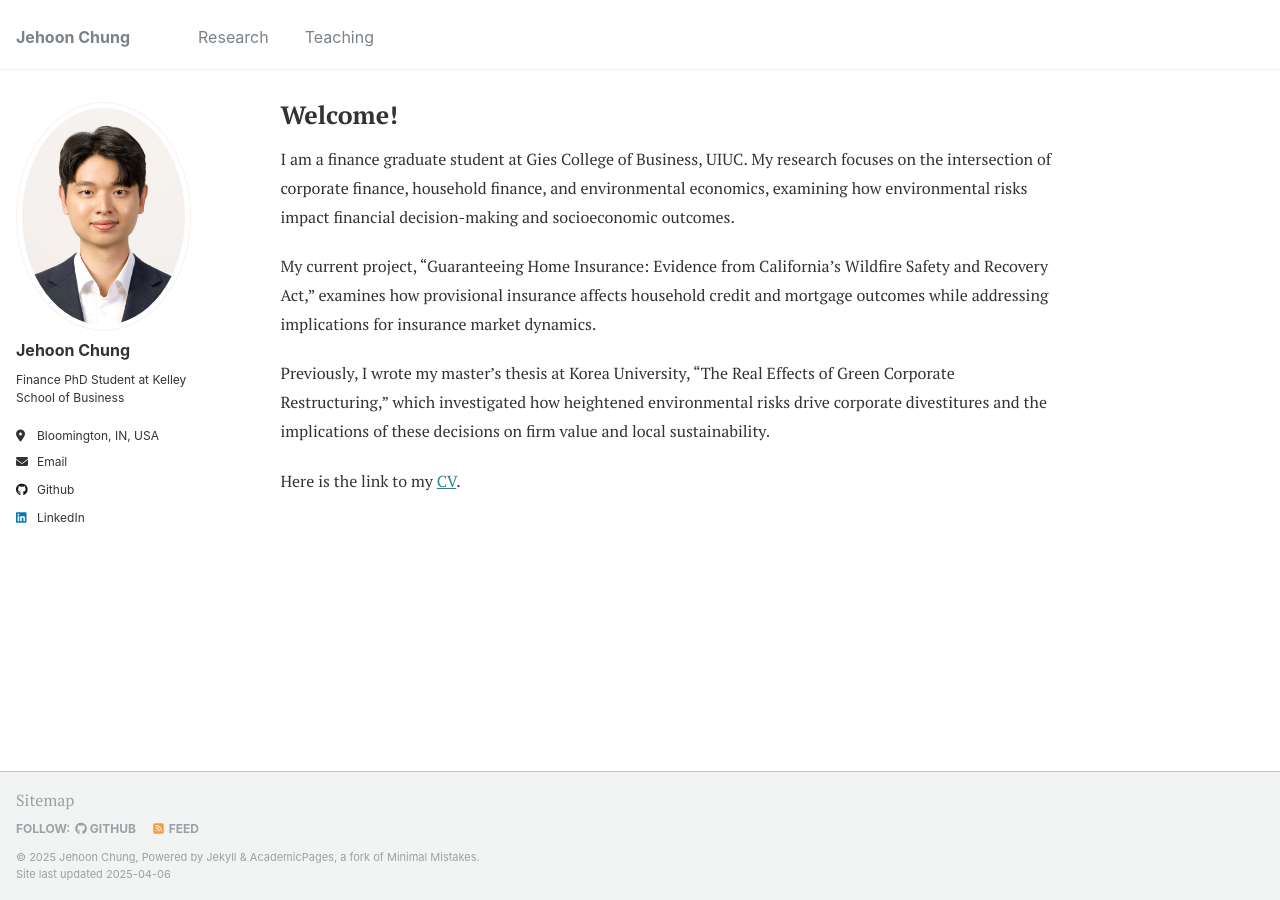
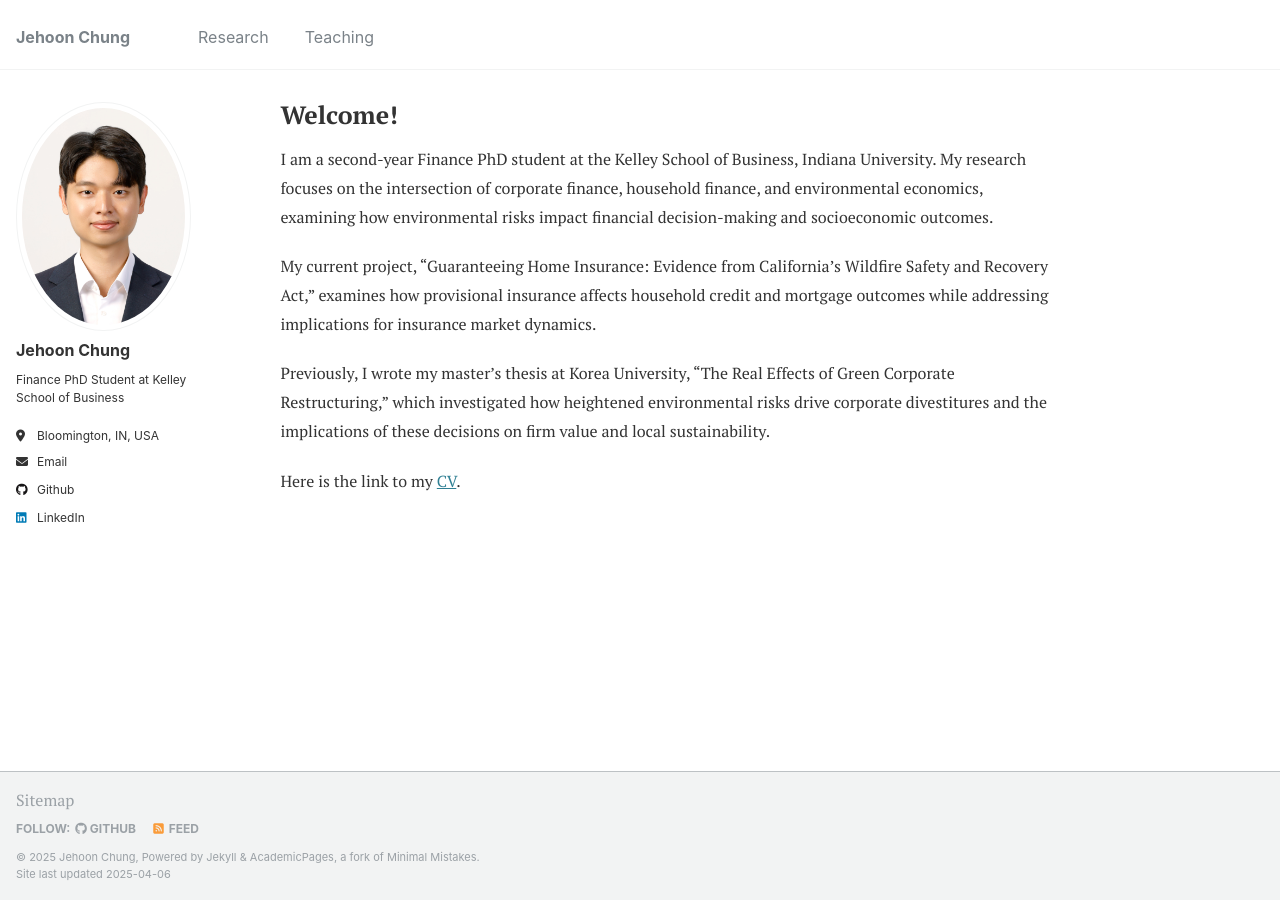
Before and after one commit to JehoonChung/jehoonchung.github.io, a Jekyll site: the page built from _pages/about.md, in a window 1280 px wide. Built offline with Jekyll 4.4.1, drawn with Linux system fonts in a browser that asks for light colours.

Commit message:
Update about.md

```diff
--- a/_pages/about.md
+++ b/_pages/about.md
@@ -8,7 +8,7 @@ redirect_from:
 ---
 
 
-I am a finance graduate student at Gies College of Business, UIUC. My research focuses on the intersection of corporate finance, household finance, and environmental economics, examining how environmental risks impact financial decision-making and socioeconomic outcomes.
+I am a second-year Finance PhD student at the Kelley School of Business, Indiana University. My research focuses on the intersection of corporate finance, household finance, and environmental economics, examining how environmental risks impact financial decision-making and socioeconomic outcomes.
 
 My current project, "Guaranteeing Home Insurance: Evidence from California’s Wildfire Safety and Recovery Act," examines how provisional insurance affects household credit and mortgage outcomes while addressing implications for insurance market dynamics.
 
```
